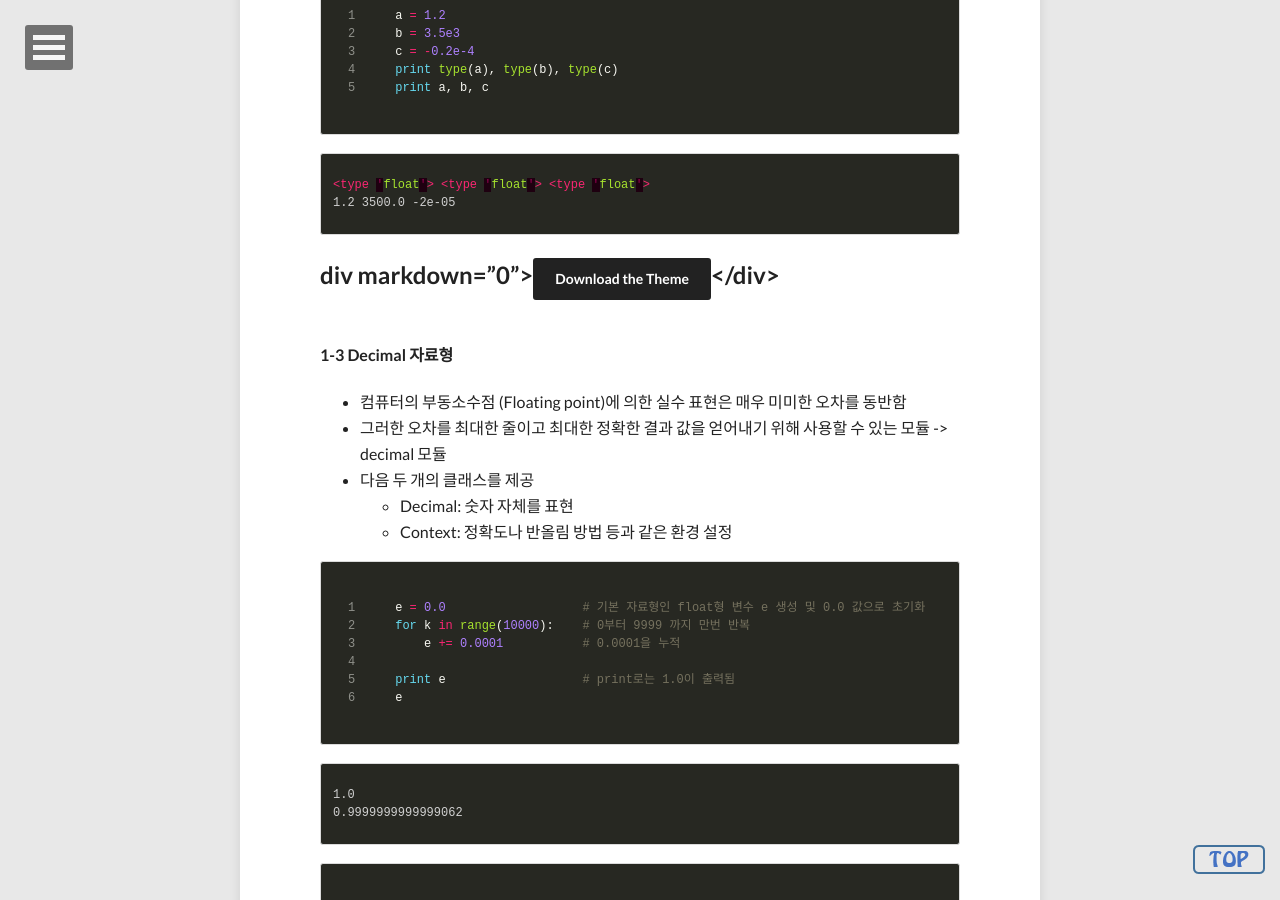
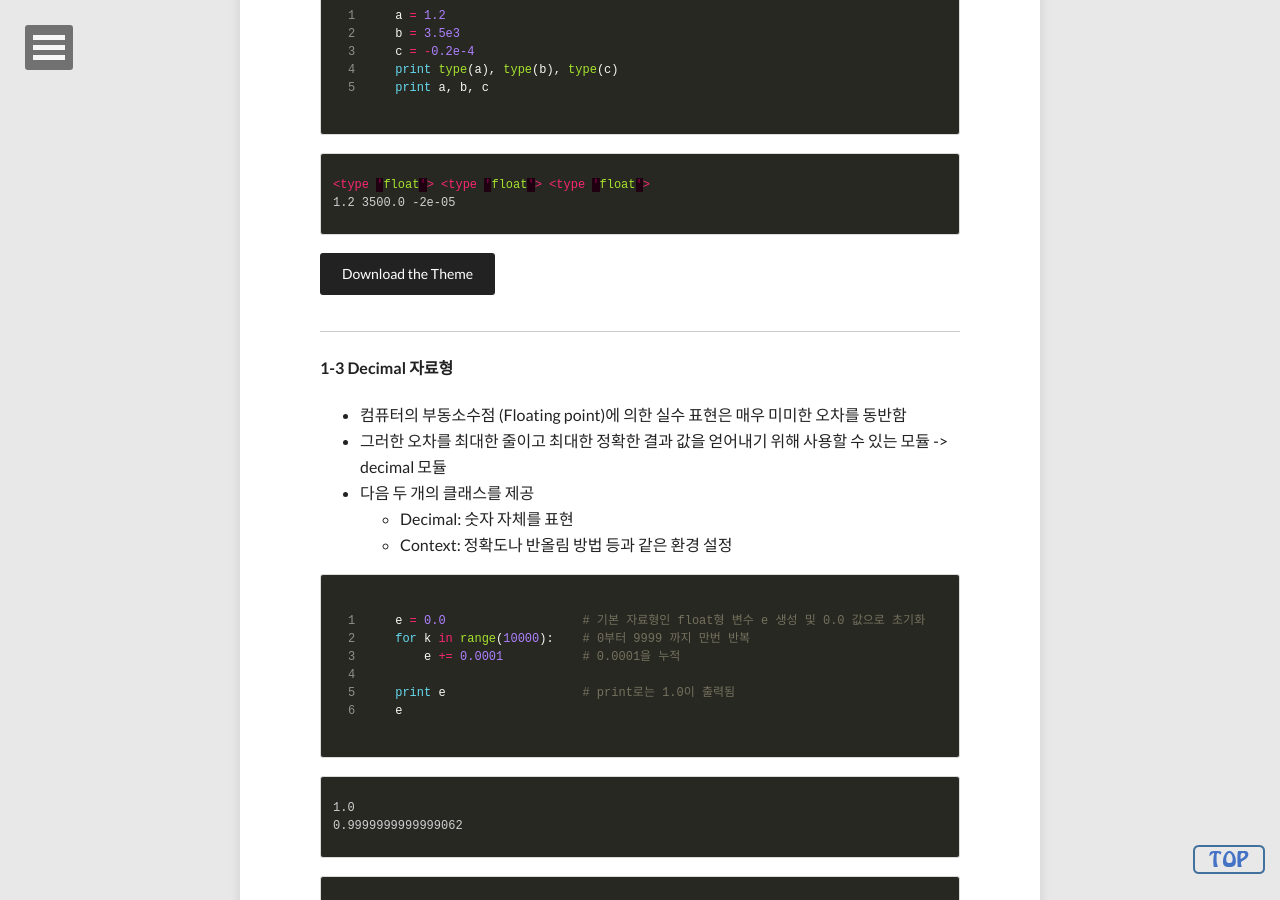
Before and after one commit to geoncheollee/geonblog, a Jekyll site: the page built from lecture_1.md, in a window 1280 px wide and 900 px high, scrolled down 1151 px. Built offline with Jekyll 4.4.1, drawn with Linux system fonts in a browser that asks for light colours; nearby versions of some CDN libraries; comment, search, counter and statistics services are not loaded.

Commit message:
20141103_hong

```diff
--- a/lecture_1.md
+++ b/lecture_1.md
@@ -59,7 +59,7 @@ print a, b, c
 1.2 3500.0 -2e-05
 {% endhighlight %}
 
-div markdown="0"><a href="https://github.com/mmistakes/hpstr-jekyll-theme/archive/master.zip" class="btn">Download the Theme</a></div>
+<div markdown="0"><a href="https://github.com/mmistakes/hpstr-jekyll-theme/archive/master.zip" class="btn">Download the Theme</a></div>
 ---
 
 ####1-3 Decimal 자료형
```
